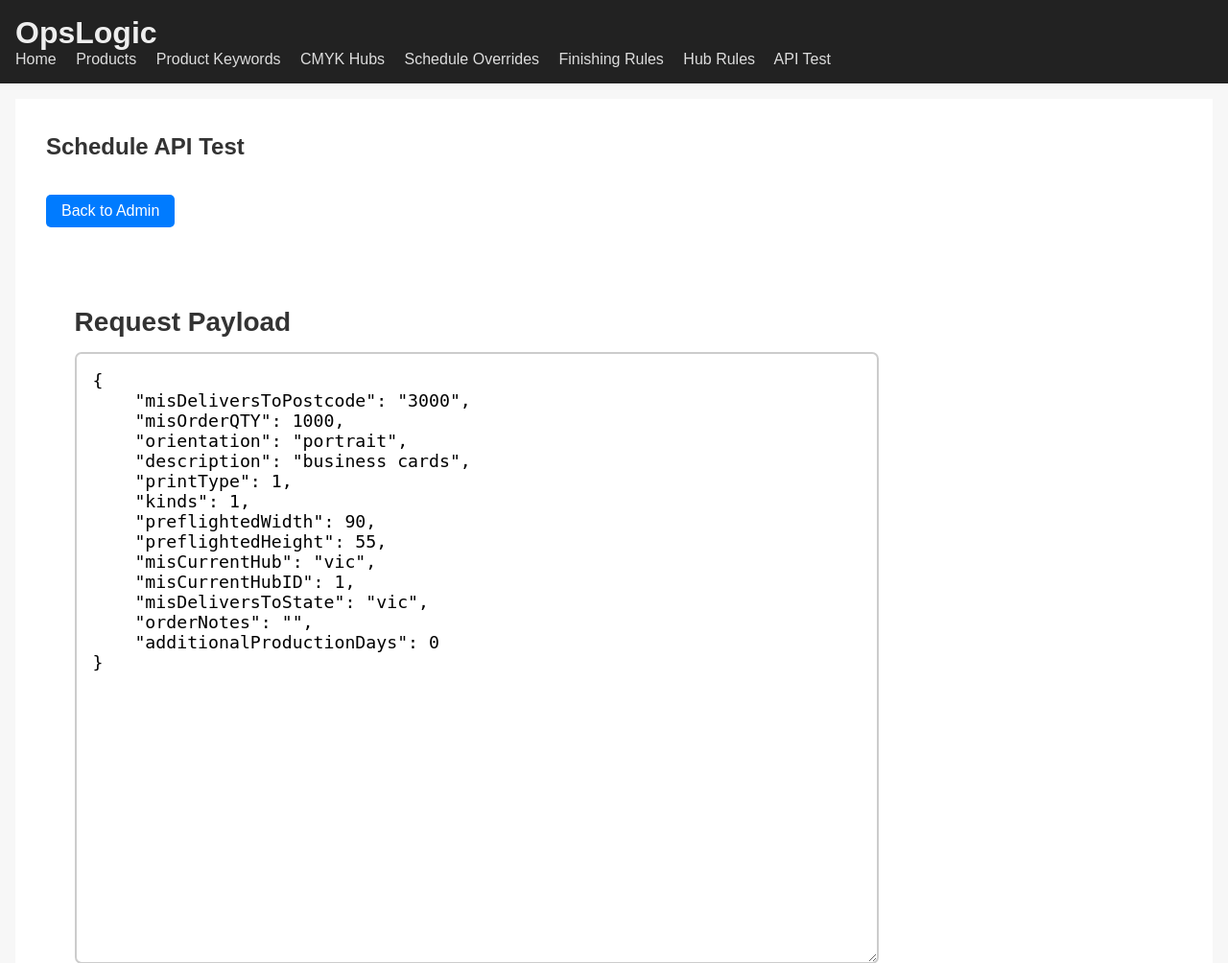
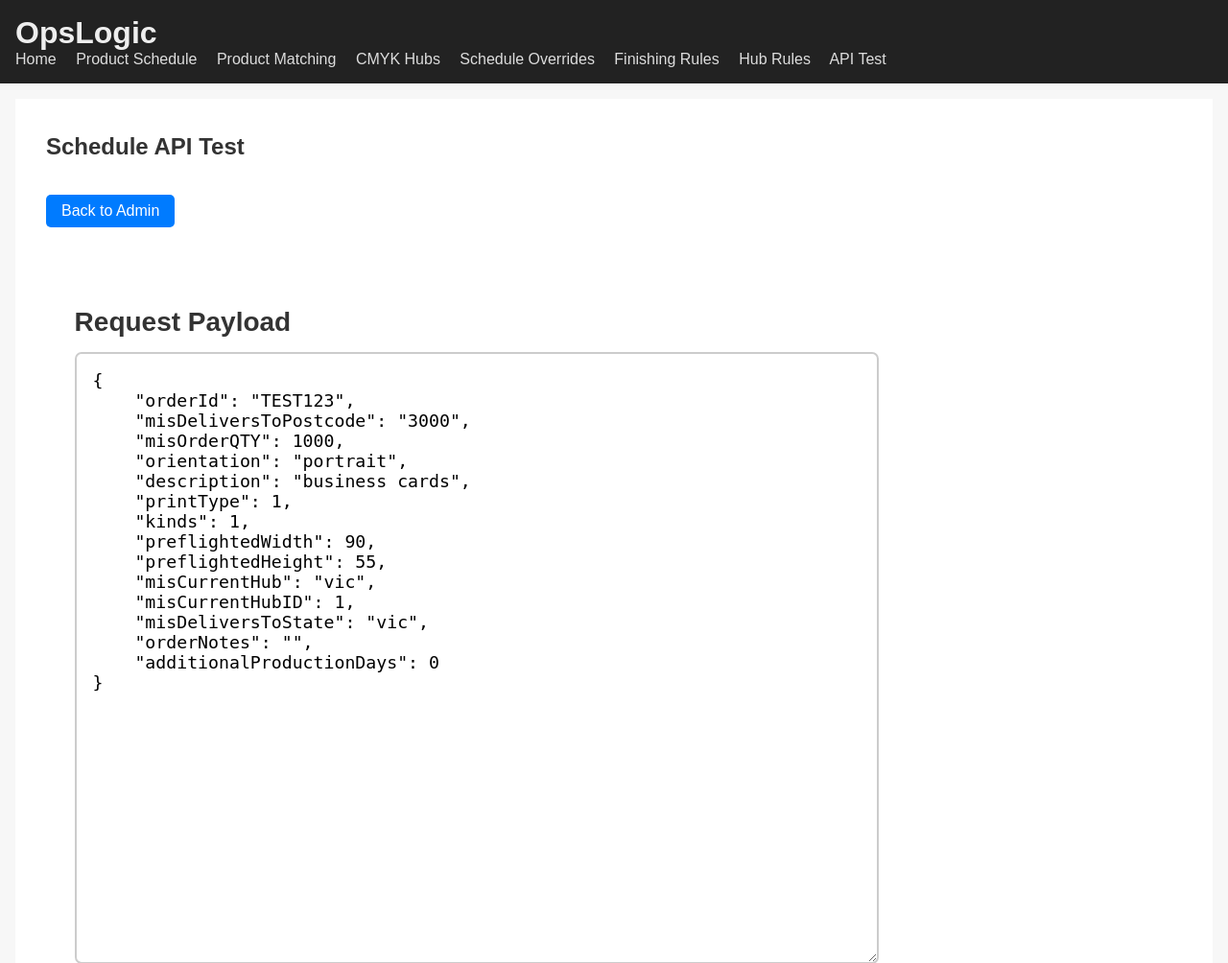
Before and after one commit to ozbg/DispatchDateCalcuator, a FastAPI app: page /api-test in a window 1280 px wide. Shown: the top 1004 px of the page at 96% size. Run offline with FastAPI, Linux system fonts and the light colour scheme.

Commit message:
Add orderID to API

```diff
--- a/app/models.py
+++ b/app/models.py
@@ -44,6 +44,7 @@ class FinishingRules(BaseModel):
     centerRules: List[CenterRule]
 
 class ScheduleRequest(BaseModel):
+    orderId: Optional[str] = None
     misDeliversToPostcode: str
     misOrderQTY: int
     orientation: str
@@ -144,6 +145,7 @@ class HubSelectionRule(BaseModel):
 
 class ScheduleResponse(BaseModel):
     # Core Product Info
+    orderId: Optional[str] = None
     productId: int
     productGroup: str
     productCategory: str
--- a/app/schedule_logic.py
+++ b/app/schedule_logic.py
@@ -212,6 +212,7 @@ def process_order(req: ScheduleRequest) -> Optional[ScheduleResponse]:
     # Return comprehensive response
     return ScheduleResponse(
         # Core Product Info
+        orderId=req.orderId,
         productId=found_product_id,
         productGroup=product_obj["Product_Group"],
         productCategory=product_obj["Product_Category"],
--- a/app/templates/api_test.html
+++ b/app/templates/api_test.html
@@ -9,6 +9,7 @@
             <div class="input-section">
                 <h3>Request Payload</h3>
                 <textarea id="requestPayload" rows="15">{
+    "orderId": "TEST123",
     "misDeliversToPostcode": "3000",
     "misOrderQTY": 1000,
     "orientation": "portrait",
@@ -42,6 +43,10 @@
                     </tr>
                     <!-- Product Info -->
                     <tr><td colspan="2" class="section-header">Product Information</td></tr>
+                    <tr>
+                        <td>Order ID</td>
+                        <td id="orderId"></td>
+                    </tr>
                     <tr>
                         <td>Product ID</td>
                         <td id="productId"></td>
@@ -472,6 +477,7 @@ async function runTest() {
         };
 
         // Product Info
+        setContent('orderId', result.orderId);
         setContent('productId', result.productId);
         setContent('productGroup', result.productGroup);
         setContent('productCategory', result.productCategory);
--- a/app/templates/base.html
+++ b/app/templates/base.html
@@ -10,8 +10,8 @@
       <h1>OpsLogic</h1>
       <nav>
         <a href="/">Home</a>
-        <a href="/products">Products</a>
-        <a href="/product-keywords">Product Keywords</a>
+        <a href="/products">Product Schedule</a>
+        <a href="/product-keywords">Product Matching</a>
         <a href="/cmyk-hubs">CMYK Hubs</a>
         <a href="/schedule-overrides">Schedule Overrides</a>
         <a href="/finishing-rules">Finishing Rules</a>
```
